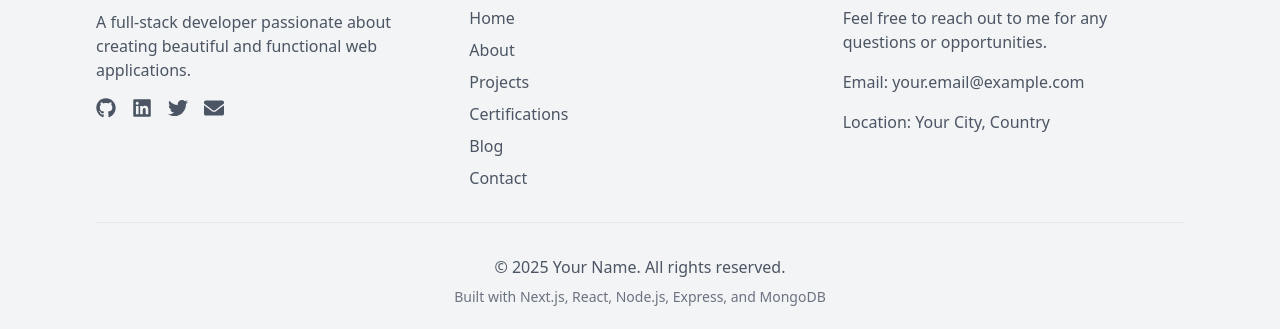
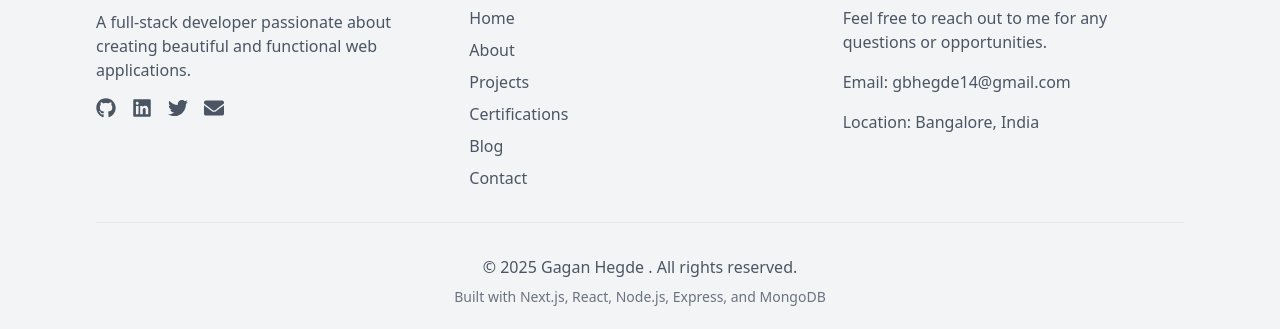
Before and after one commit to GaganHegde14/Gagan-Hegde, a Next.js app: page / in a window 1280 px wide. Shown: the part 2840-3169 px from the top of the page. Built offline with nearby package versions, Linux system fonts and the light colour scheme; no server answers.

Commit message:
link updates

```diff
--- a/src/components/layout/Footer.js
+++ b/src/components/layout/Footer.js
@@ -96,17 +96,17 @@ const Footer = () => {
               Feel free to reach out to me for any questions or opportunities.
             </p>
             <p className="text-gray-600 dark:text-gray-400">
-              Email: your.email@example.com
+              Email: gbhegde14@gmail.com
             </p>
             <p className="text-gray-600 dark:text-gray-400">
-              Location: Your City, Country
+              Location: Bangalore, India
             </p>
           </div>
         </div>
 
         <div className="border-t border-gray-200 dark:border-gray-800 mt-8 pt-8 text-center">
           <p className="text-gray-600 dark:text-gray-400">
-            © {currentYear} Your Name. All rights reserved.
+            © {currentYear} Gagan Hegde . All rights reserved.
           </p>
           <p className="text-gray-500 dark:text-gray-500 text-sm mt-2">
             Built with Next.js, React, Node.js, Express, and MongoDB
```
